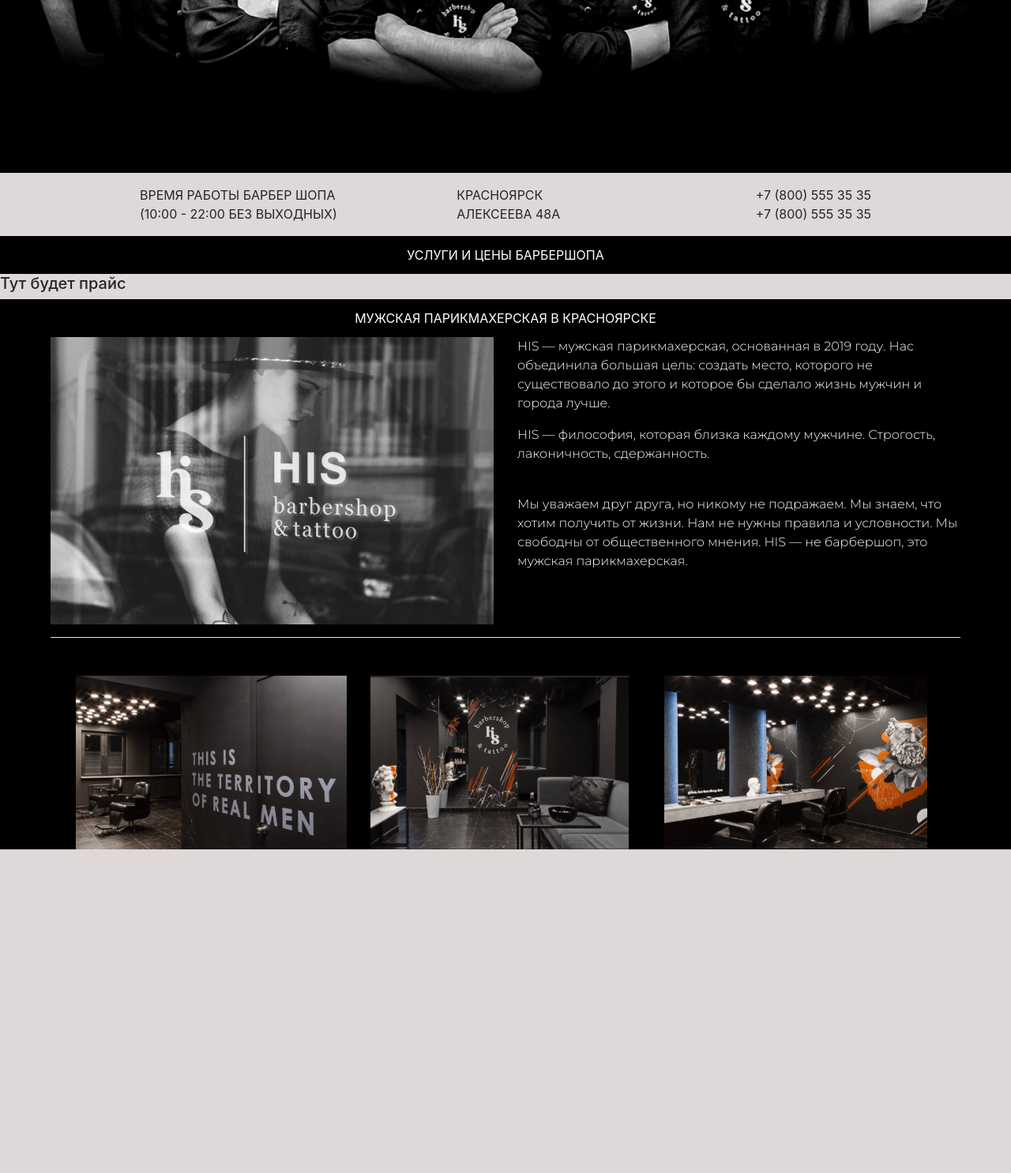
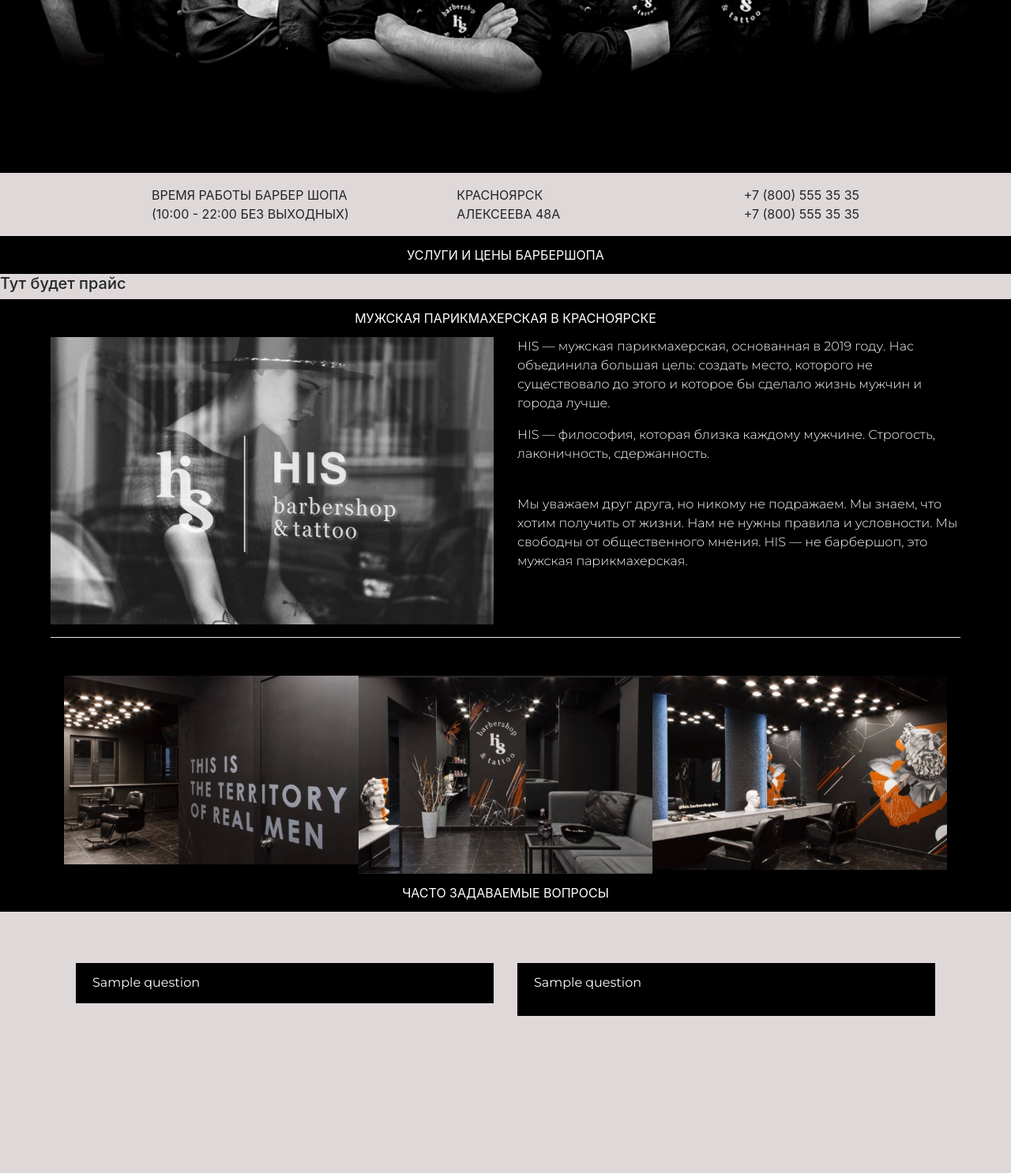
Before and after one commit to nickita38r/HIS, a Django app: template his_barber/mainapp/templates/base.html in a window 1280 px wide. Shown: the part 501-1987 px from the top of the page at 79% size. Run offline with Django 4.2, Linux system fonts and the light colour scheme; the template is opened without the code that fills it: most values are stand-ins (such as "Sample title", 1, 10 or a date in 2020); some libraries are stand-ins or nearby versions.

Commit message:
question

```diff
--- a/his_barber/mainapp/admin.py
+++ b/his_barber/mainapp/admin.py
@@ -1,6 +1,8 @@
+from tkinter.messagebox import QUESTION
 from django.contrib import admin
 from .models import *
 
 admin.site.register(ServiceType)
 admin.site.register(ServiceAlbum)
 admin.site.register(SpecialOffer)
+admin.site.register(Question)
--- a/his_barber/mainapp/models.py
+++ b/his_barber/mainapp/models.py
@@ -19,3 +19,9 @@ class SpecialOffer(models.Model):
     offer = models.CharField(max_length=200, verbose_name='Cпециальное предложение')
     def __str__(self):
         return f'{self.offer}'
+
+class Question(models.Model):
+    title = models.CharField(max_length=100, verbose_name='Вопрос')
+    answer = models.TextField(verbose_name='Ответ')
+    def __str__(self):
+        return f'{self.title}'
--- a/his_barber/mainapp/templates/base.html
+++ b/his_barber/mainapp/templates/base.html
@@ -7,6 +7,7 @@
     <link rel="stylesheet" href="{% static 'css/style.css' %}">
     <link rel="stylesheet" href="{% static 'css/style-navbar.css' %}">
     <link rel="stylesheet" href="{% static 'css/style-contact.css' %}">
+    <link rel="stylesheet" href="{% static 'css/style-question.css' %}">
     <title>HIS</title>
   </head>
   <body>
@@ -42,11 +43,10 @@
       </section>
 
       <div class="contact">
-        <div class="row">
+
             <p>ВРЕМЯ РАБОТЫ БАРБЕР ШОПА<br>(10:00 - 22:00 БЕЗ ВЫХОДНЫХ)</p>
             <p>КРАСНОЯРСК<br>АЛЕКСЕЕВА 48А</p>
             <p style="padding-left:6rem;">+7 (800) 555 35 35<br>+7 (800) 555 35 35</p>
-        </div>
       </div>
 
 
@@ -89,14 +89,63 @@
               <img src="{% static 'img/photo2.png' %}" width="100%" alt="foto2">
             </div>
             <div class="col-md-4">
-              <img src="{% static 'img/photo3.png' %}" width="95.5%" alt="foto3">
+              <img src="{% static 'img/photo3.png' %}" width="100%" alt="foto3">
             </div>
             <div class="col-md-4">
-              <img src="{% static 'img/photo4.png' %}" width="97%" alt="foto4">
+              <img src="{% static 'img/photo4.png' %}" width="100%" alt="foto4">
             </div>
           </div>
         </div>
       </div>
+      <div class="title">
+        <div class="title-text" >
+          ЧАСТО ЗАДАВАЕМЫЕ ВОПРОСЫ
+        </div>
+      </div>
+
+
+
+      <div class="accordion">
+          <div class="row">
+            <div class="col-md-6">
+              {% for question in qustionLeft %}
+              <details class="card">
+                  <summary class="card-header">
+                    <span class="question">
+                      <p>{{ question.title }}</p>
+                    </span>
+
+                  </summary>
+                  <div class="card-body">
+                    {{ question.answer }}
+                  </div>
+                </details>
+              {% endfor %}
+            </div>
+
+            <div class="col-md-6">
+              {% for question in qustionRight %}
+              <details class="card">
+                <summary class="card-header">
+                  <p style="color:#fff;">{{ question.title }}</p>
+                </summary>
+                <div class="card-body">
+                  {{ question.answer }}
+                </div>
+              </details>
+              {% endfor %}
+            </div>
+
+          </div>
+      </div>
+
+      <div class="row">
+        <div class="question">
+          <div class="col-left"></div>
+          <div class="col-right"></div>
+        </div>
+      </div>
+
 
 
 
--- a/his_barber/mainapp/views.py
+++ b/his_barber/mainapp/views.py
@@ -6,6 +6,7 @@ from .models import (
     ServiceType,
     ServiceAlbum,
     SpecialOffer,
+    Question,
 )
 
 class BaseView(View):
@@ -14,9 +15,12 @@ class BaseView(View):
         types = ServiceType.objects.all()
         album = ServiceAlbum.objects.all()
         offer = SpecialOffer.objects.all()
+        questions = [x for x in Question.objects.all()]
         context = {
             'type' : types,
             'album': album,
-            'offers': offer
+            'offers': offer,
+            'qustionLeft': questions[:int(len(questions)/2)],
+            'qustionRight': questions[int(len(questions)/2):],
         }
         return render(request, 'base.html', context)
--- a/his_barber/static/css/style-contact.css
+++ b/his_barber/static/css/style-contact.css
@@ -1,4 +1,4 @@
-.contact .row
+.contact
 {
     display: flex;
     align-items: center;
@@ -6,7 +6,7 @@
     padding: 1rem 15%;
 }
 
-.contact .row p
+.contact  p
 {
     margin: 0 0 0 0;
 }
--- /dev/null
+++ b/his_barber/static/css/style-question.css
@@ -0,0 +1,42 @@
+details summary::-webkit-details-marker {
+	display: none
+  }
+
+details > summary {
+	list-style: none;
+	text-decoration:none;
+}
+
+.accordion {
+	margin-top: 4em;
+	margin-left: 6rem;
+	margin-right: 6rem;
+	font-family: 'Montserrat';
+	text-decoration:none;
+}
+
+.card {
+	background-color: #000;
+	margin-top: 0.1em;
+    border-radius: 0;
+
+}
+
+.card .card-body {
+	background-color: rgb(255, 255, 255);
+	font-size: 0.9em;
+
+}
+
+.question
+{
+    height: 1.5rem;
+	line-height: 1.5rem;
+
+}
+
+.question p
+{
+    color: #fff;
+    margin: 0;
+}
--- a/his_barber/static/css/style.css
+++ b/his_barber/static/css/style.css
@@ -86,3 +86,6 @@ body
 .foto2 {
 	padding-top: 10em;
 }
+.conteiner-context2 .row .col-md-4{
+	padding: 0em ;
+}
```
Also changed, not shown: his_barber/db.sqlite3, his_barber/mainapp/migrations/0004_question_remove_servicetype_album.py (added).
